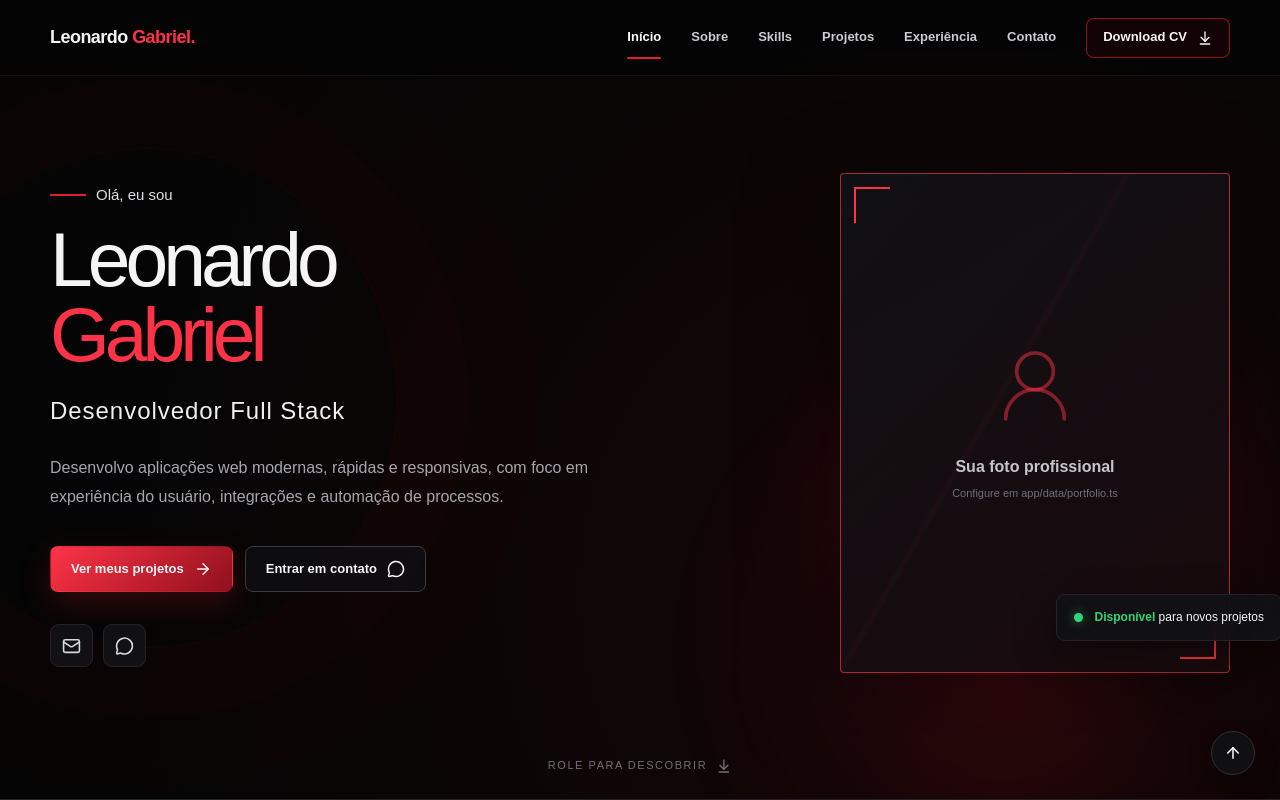
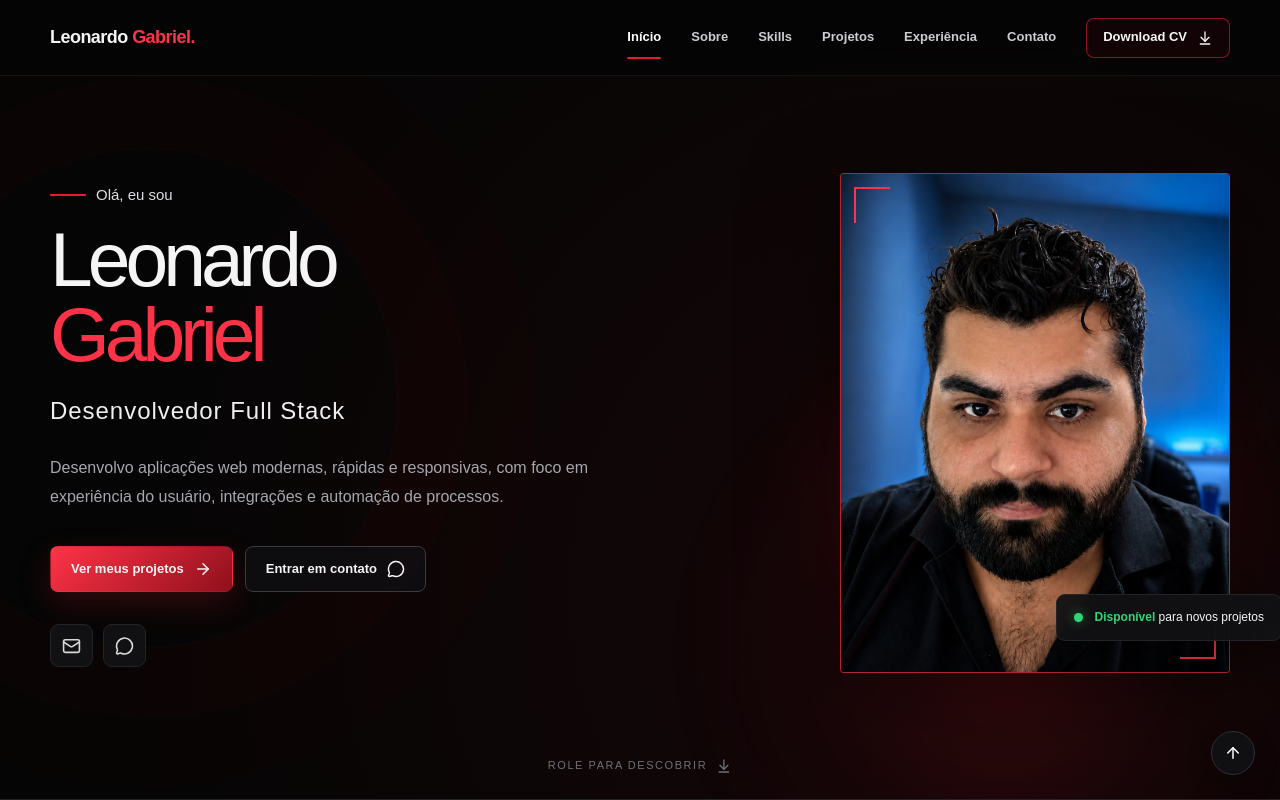
Before and after one commit to leo9694/portfolio-leonardo-gabriel, a Next.js app: page / in a window 1280 px wide. Shown: the top 800 px of the page. Built offline with nearby package versions, Linux system fonts and the light colour scheme.

Commit message:
Add Leonardo profile photo

```diff
--- a/app/data/portfolio.ts
+++ b/app/data/portfolio.ts
@@ -110,7 +110,7 @@ export const socialLinks = {
 };
 
 export const profile = {
-  photo: "",
+  photo: "/leonardo-gabriel.png",
   cv: "/curriculo-leonardo-gabriel.pdf",
 };
 
```
Also changed, not shown: public/leonardo-gabriel.png (added).
